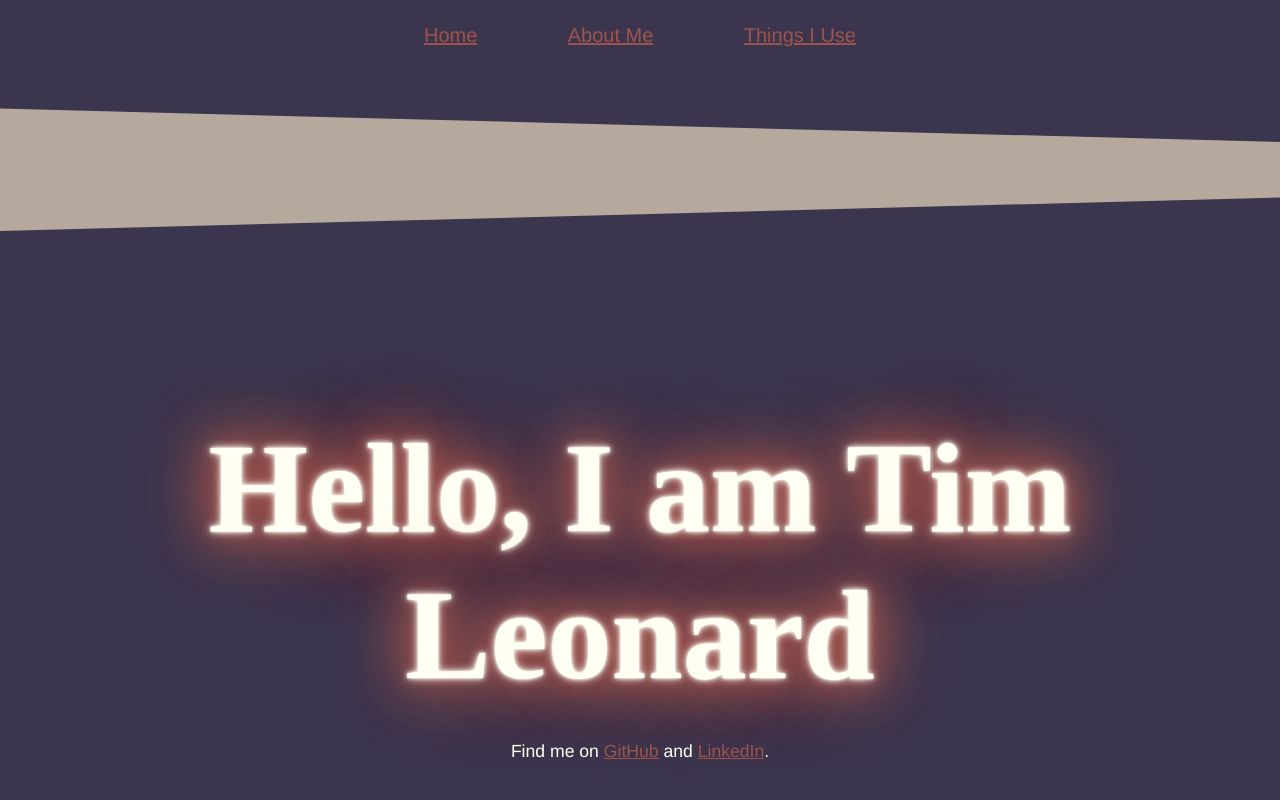
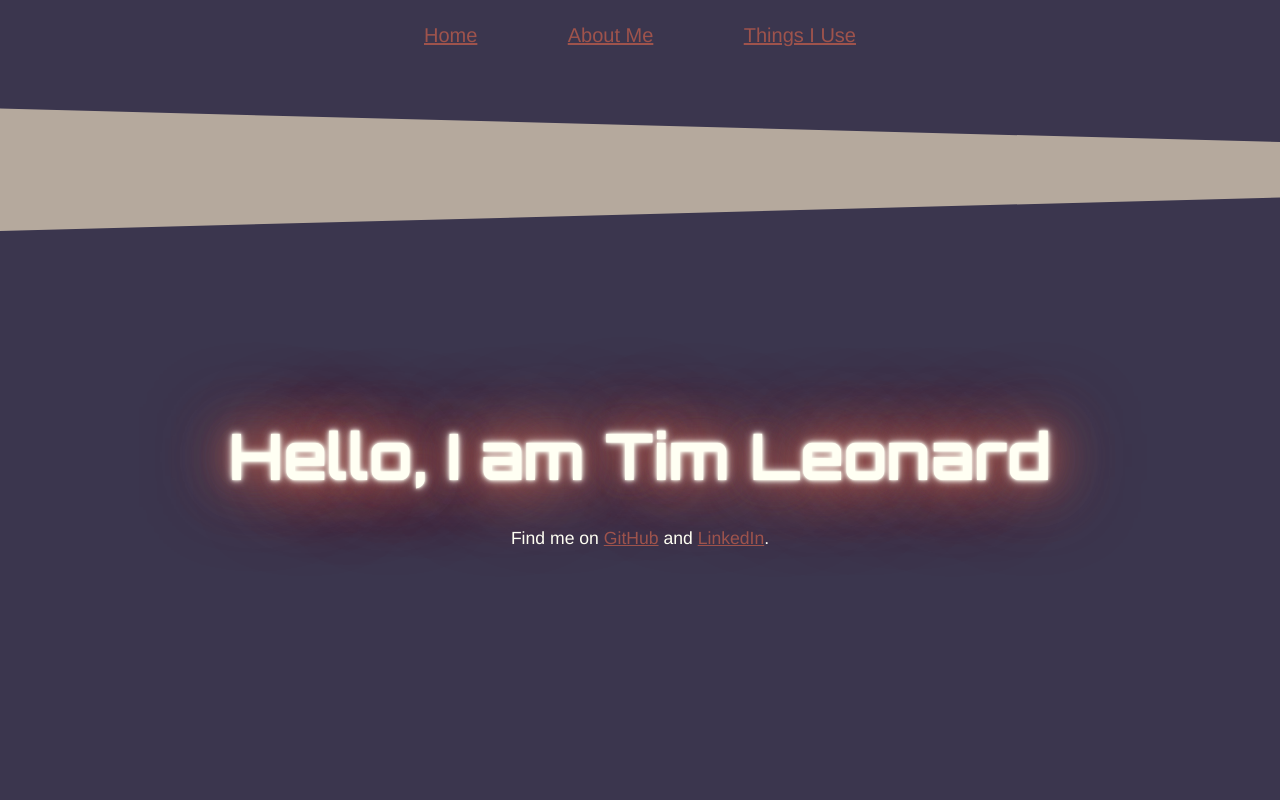
Before and after one commit to iamtimleonard/portfolio, a Next.js app: page / in a window 1280 px wide. Shown: the top 800 px of the page. Built offline with nearby package versions, Linux system fonts and the light colour scheme.

Commit message:
bunch of changes

```diff
--- a/app/home.module.css
+++ b/app/home.module.css
@@ -80,8 +80,7 @@
 }
 
 .neon {
-  font-family: "Snell Roundhand";
-  font-size: 8rem;
+  font-size: 4rem;
   color: var(--ivory);
   text-shadow: 0 0 3px var(--ivory), 0 0 8px var(--ivory), 0 0 15px var(--ivory),
     0 0 42px var(--redwood), 0 0 82px var(--redwood), 0 0 92px var(--redwood),
--- a/app/layout.tsx
+++ b/app/layout.tsx
@@ -42,7 +42,12 @@ export default function RootLayout({
     <html lang="en">
       <body className={styles.body}>
         <NavBar></NavBar>
-        <div className={styles.container}>{children}</div>
+        <div className={styles.container}>
+          {" "}
+          <div className={styles.asymmetric}>
+            <main className={styles.mainContent}>{children}</main>
+          </div>
+        </div>
       </body>
     </html>
   );
--- a/app/page.tsx
+++ b/app/page.tsx
@@ -1,12 +1,15 @@
 import Link from "next/link";
 import styles from "./home.module.css";
+import { Orbitron } from "next/font/google";
+
+const orbitron = Orbitron({ subsets: ["latin"] });
 
 function Page() {
   return (
-    <div className={styles.asymmetric}>
-      <main className={styles.mainContent}>
     <div className={styles.container}>
-          <h1 className={styles.neon}>Hello, I am Tim Leonard</h1>
+      <h1 className={`${styles.neon} ${orbitron.className}`}>
+        Hello, I am Tim Leonard
+      </h1>
       <p className={styles.info}>
         Find me on{" "}
         <Link
@@ -25,8 +28,6 @@ function Page() {
         .
       </p>
     </div>
-      </main>
-    </div>
   );
 }
 
```
Also changed, not shown: app/about/page.tsx (added, +7 -0 lines), app/things-i-use/page.tsx (added, +7 -0 lines), app/about/about.module.css (added), app/things-i-use/things.module.css (added). Lines whose indentation alone changed are shown as unchanged.
